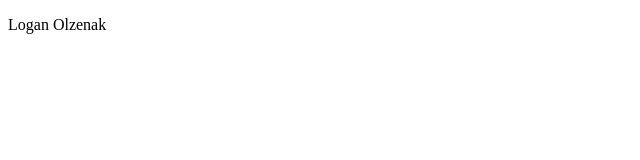
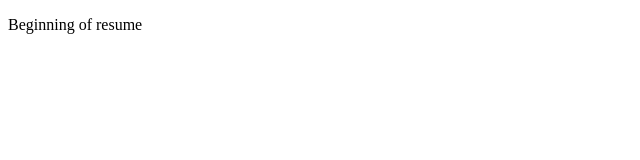
Before and after one commit to olzenaklogan/loganolzenak.github.io, a plain HTML site: page index.html in a window 1280 px wide. Shown: the full height of the page, 0-640 px from the left. Drawn offline with Linux system fonts and the light colour scheme.

Commit message:
updated text

```diff
--- a/index.html
+++ b/index.html
@@ -5,6 +5,6 @@
    </head>
 
    <body>
-    <p>Logan Olzenak</p>
+    <p>Beginning of resume</p>
    </body>
   </HTML>
```
